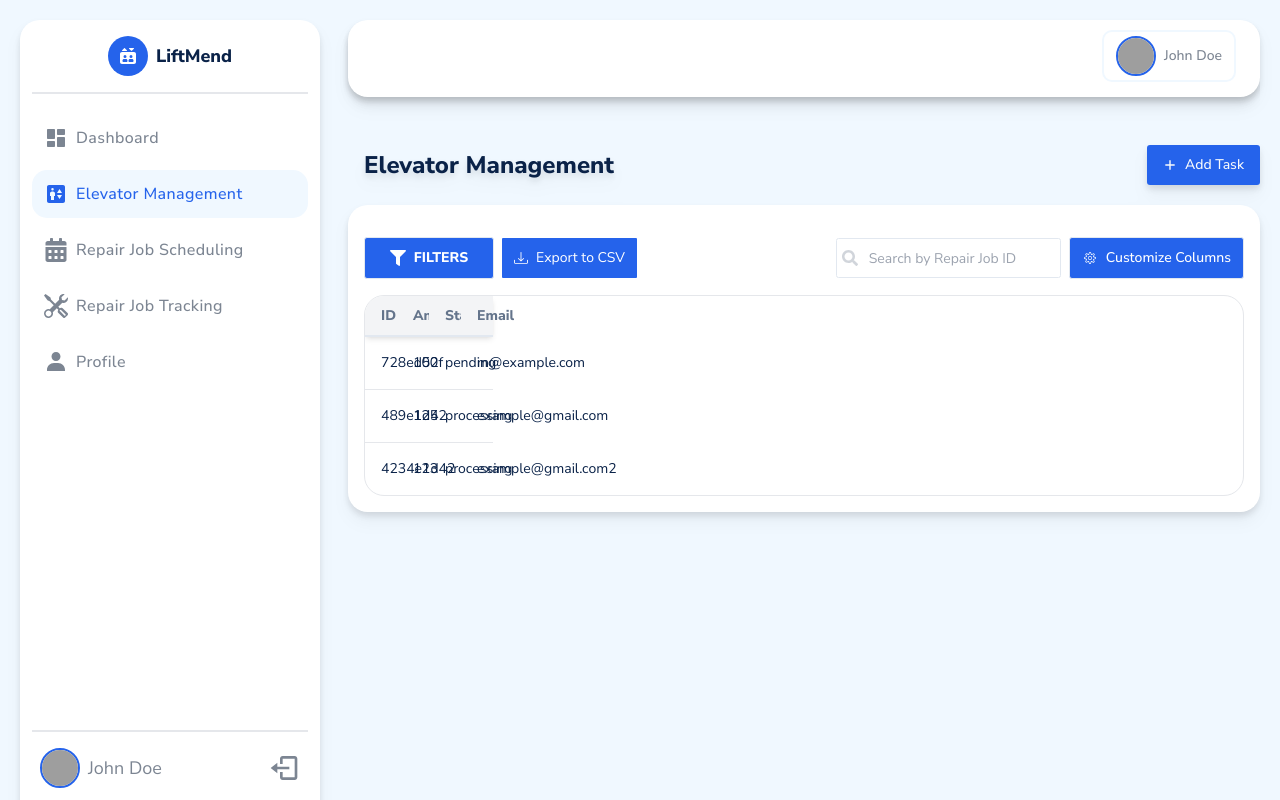
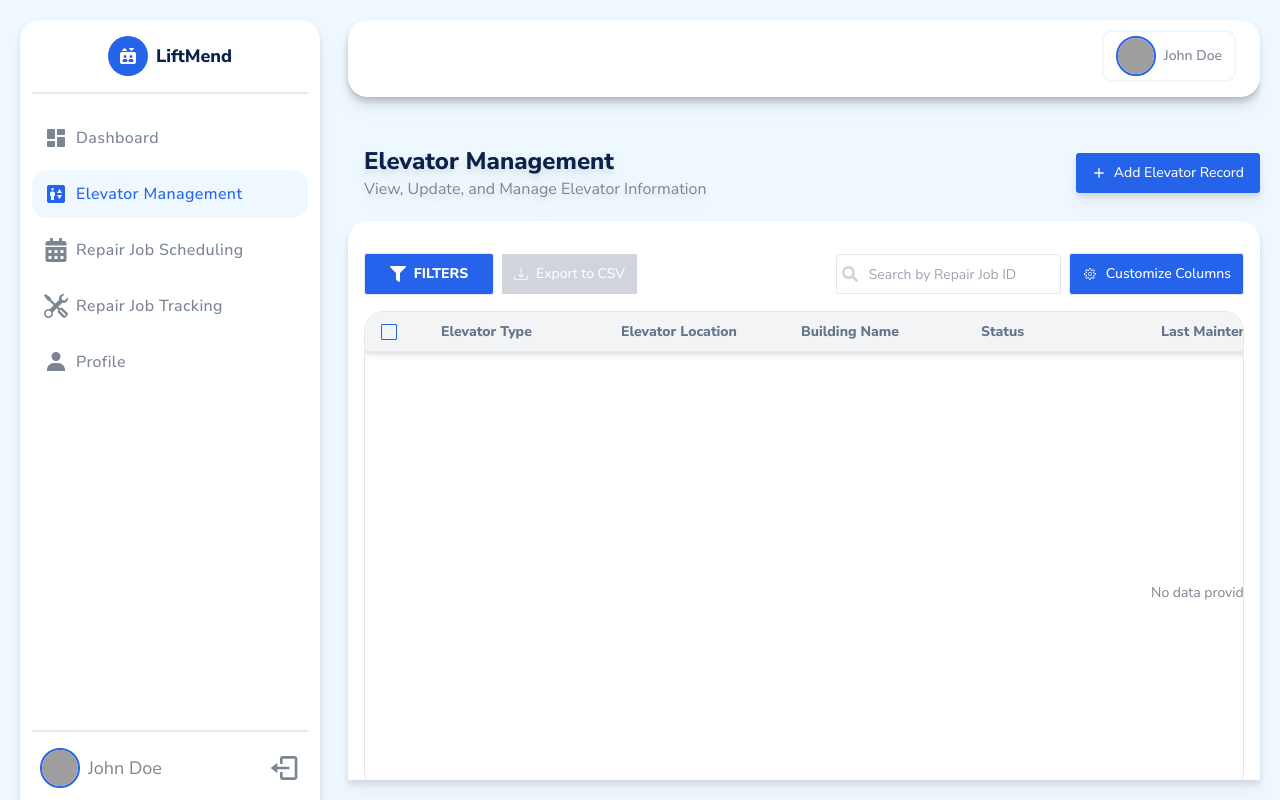
Before and after one commit to Dmytro1991ua/LiftMend_CRM, a Next.js app: page /elevator-management in a window 1280 px wide. Built offline with nearby package versions, Linux system fonts and the light colour scheme; grey boxes are pictures that could not be loaded.

Commit message:
Introduce base table to elevator managment page (#112)

```diff
--- a/modules/elevator-management/ElevatorManagement.tsx
+++ b/modules/elevator-management/ElevatorManagement.tsx
@@ -5,24 +5,26 @@ import BaseModal from '@/shared/base-modal';
 import ModalFooter from '@/shared/base-modal/modal-footer';
 import { useModal } from '@/shared/hooks';
 import SectionHeader from '@/shared/section-header';
-import { SectionHeaderTitle } from '@/types/enums';
+import { SectionHeaderDescription, SectionHeaderTitle } from '@/types/enums';
 
-import ElevatorManagementTable from './elevator-management-table';
+import ElevatorManagementTable from './components/elevator-management-table';
+import { ADD_ELEVATOR_RECORD_BUTTON_LABEL } from './constants';
 
 const ElevatorManagement = (): React.JSX.Element => {
   const { isModalOpen, onCloseModal, onOpenModal } = useModal();
 
-  //TODO: Example on how to use actionComponent for SectionHeader
-  const sectionHeaderButton = (
-    <Button onClick={onOpenModal}>
-      <HiPlus />
-      <span className='ml-2'>Add Task</span>
-    </Button>
-  );
-
   return (
     <div className='flex flex-col'>
-      <SectionHeader actionComponent={sectionHeaderButton} title={SectionHeaderTitle.ElevatorManagement} />
+      <SectionHeader
+        actionComponent={
+          <Button onClick={onOpenModal}>
+            <HiPlus />
+            <span className='ml-2'>{ADD_ELEVATOR_RECORD_BUTTON_LABEL}</span>
+          </Button>
+        }
+        subtitle={SectionHeaderDescription.ElevatorManagement}
+        title={SectionHeaderTitle.ElevatorManagement}
+      />
       <div className='content-wrapper'>
         <ElevatorManagementTable />
       </div>
@@ -36,8 +38,9 @@ const ElevatorManagement = (): React.JSX.Element => {
             onSubmit={onCloseModal}
           />
         }
-        title='Create Elevator Details'
-        onClose={onCloseModal}>
+        title='Create Elevator Record'
+        onClose={onCloseModal}
+      >
         <p>Test description</p>
       </BaseModal>
     </div>
--- /dev/null
+++ b/modules/elevator-management/components/elevator-management-table/ElevatorManagementTable.tsx
@@ -0,0 +1,25 @@
+import BaseTable from '@/shared/base-table/BaseTable';
+import { ElevatorRecord, TableNames } from '@/shared/types';
+
+import { ELEVATOR_MANAGEMENT_COLUMNS } from './columns';
+
+const ElevatorManagementTable = () => {
+  return (
+    <BaseTable<ElevatorRecord, unknown, unknown>
+      className='h-[48rem]'
+      columns={ELEVATOR_MANAGEMENT_COLUMNS}
+      data={[]}
+      filtersConfig={[]}
+      hasMore={false}
+      loadMore={() => null}
+      loading={false}
+      refetch={() => null!}
+      tableName={TableNames.ElevatorManagementTable}
+      tableStorageState={{}}
+      onHandleRowClick={() => {}}
+      onSetTableStorageState={() => {}}
+    />
+  );
+};
+
+export default ElevatorManagementTable;
--- /dev/null
+++ b/modules/elevator-management/components/elevator-management-table/columns.tsx
@@ -0,0 +1,119 @@
+import { ColumnDef } from '@tanstack/react-table';
+
+import { Checkbox } from '@/components/ui/checkbox';
+import BaseTableCheckbox from '@/shared/base-table/base-table-checkbox';
+import DatePicker from '@/shared/date-picker';
+import { ElevatorRecord } from '@/shared/types';
+
+export const ELEVATOR_MANAGEMENT_COLUMNS: ColumnDef<ElevatorRecord>[] = [
+  {
+    id: 'select',
+    header: ({ table }) => <BaseTableCheckbox table={table} />,
+    cell: ({ row }) => (
+      <Checkbox
+        aria-label='Select row'
+        checked={row.getIsSelected()}
+        onCheckedChange={(value) => row.toggleSelected(!!value)}
+      />
+    ),
+    enableSorting: false,
+    enableResizing: false,
+    size: 60,
+  },
+  {
+    accessorKey: 'elevatorType',
+    header: 'Elevator Type',
+    enableResizing: true,
+    enableSorting: true,
+    size: 180,
+    minSize: 120,
+    maxSize: 350,
+  },
+  {
+    accessorKey: 'elevatorLocation',
+    header: 'Elevator Location',
+    enableResizing: true,
+    size: 180,
+    minSize: 120,
+    maxSize: 350,
+  },
+  {
+    accessorKey: 'buildingName',
+    header: 'Building Name',
+    enableResizing: true,
+    enableSorting: true,
+    size: 180,
+    maxSize: 350,
+  },
+  {
+    accessorKey: 'status',
+    header: 'Status',
+    enableResizing: true,
+    enableSorting: true,
+    size: 180,
+    minSize: 120,
+    maxSize: 350,
+  },
+  {
+    accessorKey: 'lastMaintenanceDate',
+    header: 'Last Maintenance Date',
+    enableResizing: true,
+    cell: ({
+      row: {
+        original: { lastMaintenanceDate },
+      },
+    }) => (
+      <DatePicker
+        key={`${lastMaintenanceDate}`}
+        isDisabled
+        isDateRangeMode={false}
+        numberOfMonths={1}
+        singleDate={lastMaintenanceDate}
+      />
+    ),
+    enableSorting: true,
+    size: 300,
+    minSize: 300,
+    maxSize: 500,
+  },
+  {
+    accessorKey: 'nextMaintenanceDate',
+    header: 'Next Maintenance Date',
+    enableResizing: true,
+    enableSorting: true,
+    cell: ({
+      row: {
+        original: { nextMaintenanceDate },
+      },
+    }) => (
+      <DatePicker
+        key={`${nextMaintenanceDate}`}
+        isDisabled
+        isDateRangeMode={false}
+        numberOfMonths={1}
+        singleDate={nextMaintenanceDate}
+      />
+    ),
+    size: 300,
+    minSize: 300,
+    maxSize: 500,
+  },
+  {
+    accessorKey: 'technicianName',
+    header: 'Technician Name',
+    enableResizing: true,
+    enableSorting: true,
+    size: 180,
+    minSize: 120,
+    maxSize: 350,
+  },
+  {
+    accessorKey: 'contactInformation',
+    header: 'Contact Information',
+    enableResizing: true,
+    enableSorting: false,
+    size: 180,
+    minSize: 120,
+    maxSize: 300,
+  },
+];
--- /dev/null
+++ b/modules/elevator-management/constants.ts
@@ -0,0 +1 @@
+export const ADD_ELEVATOR_RECORD_BUTTON_LABEL = 'Add Elevator Record';
--- a/modules/elevator-management/elevator-management-table/ElevatorManagementTable.tsx
+++ /dev/null
@@ -1,37 +0,0 @@
-import { useMemo } from 'react';
-
-import BaseTable from '@/shared/base-table/BaseTable';
-import { TableNames } from '@/shared/types';
-
-import { Payment, columns } from './columns';
-
-const ElevatorManagementTable = () => {
-  // TODO: Test table data. Will be replaced later on with actual data
-  const data = useMemo<Payment[]>(
-    () => [
-      { id: '728ed52f', amount: 100, status: 'pending', email: 'm@example.com' },
-      { id: '489e1d42', amount: 125, status: 'processing', email: 'example@gmail.com' },
-      { id: '4234e1d42', amount: 123, status: 'processing', email: 'example@gmail.com2' },
-      // Add more rows...
-    ],
-    []
-  );
-
-  return (
-    <BaseTable<Payment, unknown, unknown>
-      columns={columns}
-      data={data}
-      filtersConfig={[]}
-      hasMore={false}
-      loadMore={() => null}
-      loading={false}
-      refetch={() => null!}
-      tableName={TableNames.RepairJobsTable}
-      tableStorageState={{}}
-      onHandleRowClick={() => {}}
-      onSetTableStorageState={() => {}}
-    />
-  );
-};
-
-export default ElevatorManagementTable;
--- a/modules/elevator-management/elevator-management-table/columns.ts
+++ /dev/null
@@ -1,39 +0,0 @@
-import { ColumnDef } from '@tanstack/react-table';
-
-// TODO Test version of columns. Will be replaced later on with correct columns
-
-export type Payment = {
-  id: string;
-  amount: number;
-  status: 'pending' | 'processing' | 'success' | 'failed';
-  email: string;
-};
-
-export const columns: ColumnDef<Payment>[] = [
-  {
-    accessorKey: 'id', // Unique key in the data
-    header: 'ID',
-    size: 20,
-    minSize: 20,
-    enableResizing: true,
-  },
-  {
-    accessorKey: 'amount',
-    header: 'Amount',
-    size: 20,
-    enableResizing: true,
-  },
-  {
-    accessorKey: 'status',
-    header: 'Status',
-    size: 20,
-    enableResizing: true,
-  },
-  {
-    accessorKey: 'email',
-    header: 'Email',
-    size: 20,
-    enableResizing: true,
-  },
-  // Add more columns as needed...
-];
--- a/shared/base-table/export-button/utils.ts
+++ b/shared/base-table/export-button/utils.ts
@@ -50,6 +50,7 @@ export const formatToCSVValue = (value?: string | string[] | null | Date | boole
 const getAccessorValue = <T>(cell: Cell<T, unknown>, tableName: TableNames): string => {
   const customAccessorsMap: Record<TableNames, Record<string, (cell: Cell<T, unknown>) => string>> = {
     [TableNames.RepairJobsTable]: {},
+    [TableNames.ElevatorManagementTable]: {},
   };
 
   const accessor = customAccessorsMap[tableName]?.[cell.column.id] || columnsValueAccessors[cell.column.id];
--- a/shared/types.ts
+++ b/shared/types.ts
@@ -8,6 +8,7 @@ export enum StorageTableName {
 
 export enum TableNames {
   RepairJobsTable = 'RepairJobs',
+  ElevatorManagementTable = 'ElevatorManagement',
 }
 
 export type CalendarEventInfoPayload = {
@@ -52,7 +53,18 @@ export type RepairJob = {
   status: string;
 };
 
-export type TableModel = RepairJob;
+export type ElevatorRecord = {
+  elevatorType: string;
+  elevatorLocation: string;
+  buildingName: string;
+  status: string;
+  lastMaintenanceDate: Date;
+  nextMaintenanceDate: Date;
+  technicianName: string;
+  capacity: number;
+};
+
+export type TableModel = RepairJob & ElevatorRecord;
 export type TableValue = string | Date | string[] | Maybe<string> | unknown;
 
 export type ColumnsValueAccessors = {
--- a/types/enums.ts
+++ b/types/enums.ts
@@ -20,4 +20,5 @@ export enum SectionHeaderTitle {
 export enum SectionHeaderDescription {
   RepairJobScheduling = 'Schedule and manage repair jobs associated with specific elevators',
   RepairJobTracking = 'Track, Update, and Review Repair Job Progress',
+  ElevatorManagement = 'View, Update, and Manage Elevator Information',
 }
```
Also changed, not shown: modules/elevator-management/components/elevator-management-table/index.ts (renamed from modules/elevator-management/elevator-management-table/index.ts), 1 other file (tests, documents, lock files or other folders).
